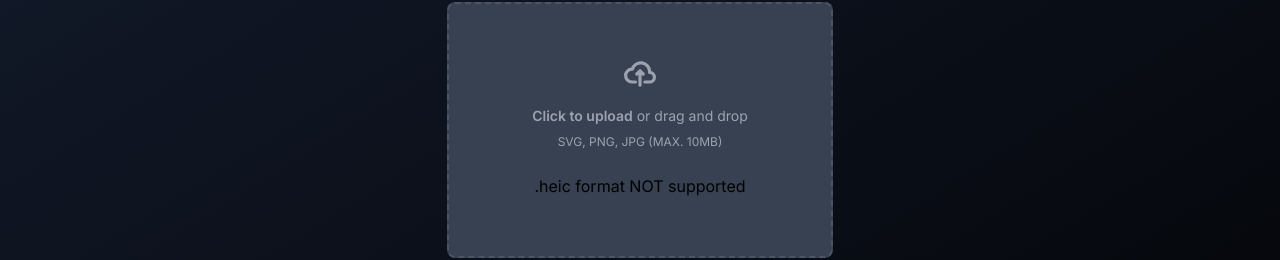
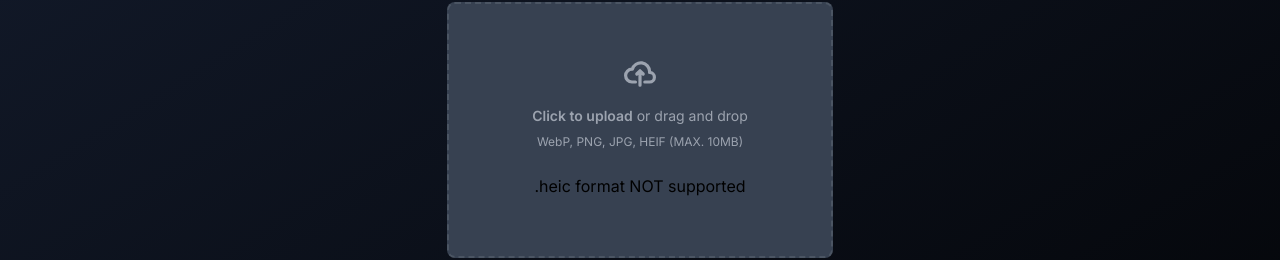
Before and after one commit to Zhassulan1/Volumize-Front, a Next.js app: page /create in a window 1280 px wide. Shown: the part 78-338 px from the top of the page. Built offline with nearby package versions, Linux system fonts and the light colour scheme.

Commit message:
fix: added supported formats

```diff
--- a/src/app/components/ui/upload.tsx
+++ b/src/app/components/ui/upload.tsx
@@ -54,7 +54,7 @@ export default function Upload({ setFile, setImageURL }: { setFile:any, setImage
               <span className="font-semibold">Click to upload</span> or drag and drop
             </p>
             <p className="text-xs text-gray-400">
-              SVG, PNG, JPG (MAX. 10MB)
+              WebP, PNG, JPG, HEIF (MAX. 10MB)
             </p>
             <br />
             <p> .heic format NOT supported </p>
```
